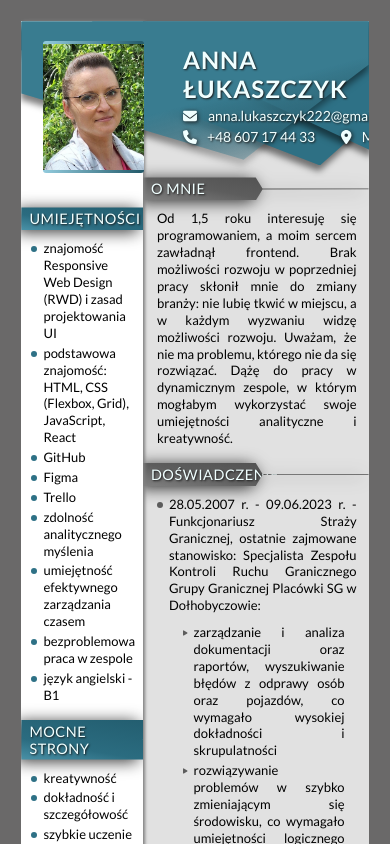
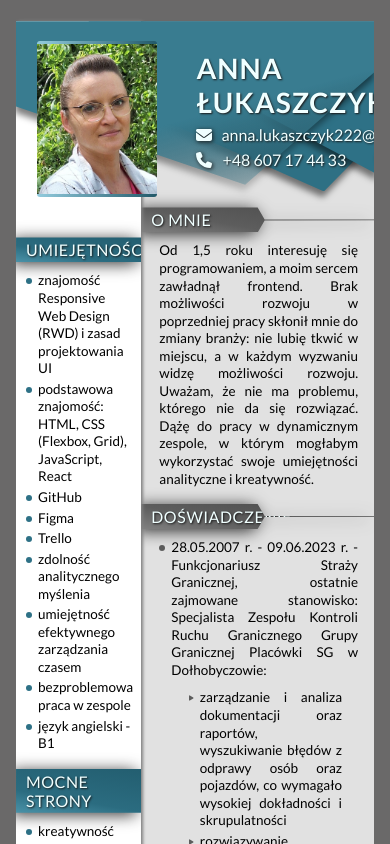
Before and after one commit to AnnaLukaszczyk/CV-AnnaLukaszczyk, a React (Create React App) app: page / in a window 390 px wide. Shown: the top 844 px of the page. Built offline with nearby package versions, Linux system fonts and the light colour scheme.

Commit message:
renamed tablet to tabletLarge, mobileLarge to tablet, mobileMedium to tabletSmall and added mobileLarge breakpoint

```diff
--- a/src/theme.js
+++ b/src/theme.js
@@ -1,7 +1,8 @@
 export const theme = {
-  breakpoints: {
-    tablet: 920,
-    mobileLarge: 767,
-    mobileMedium: 644,
-  }
-}
+	breakpoints: {
+		tabletLarge: 920,
+		tablet: 767,
+		tabletSmall: 644,
+		mobileLarge: 575,
+	},
+};
```
